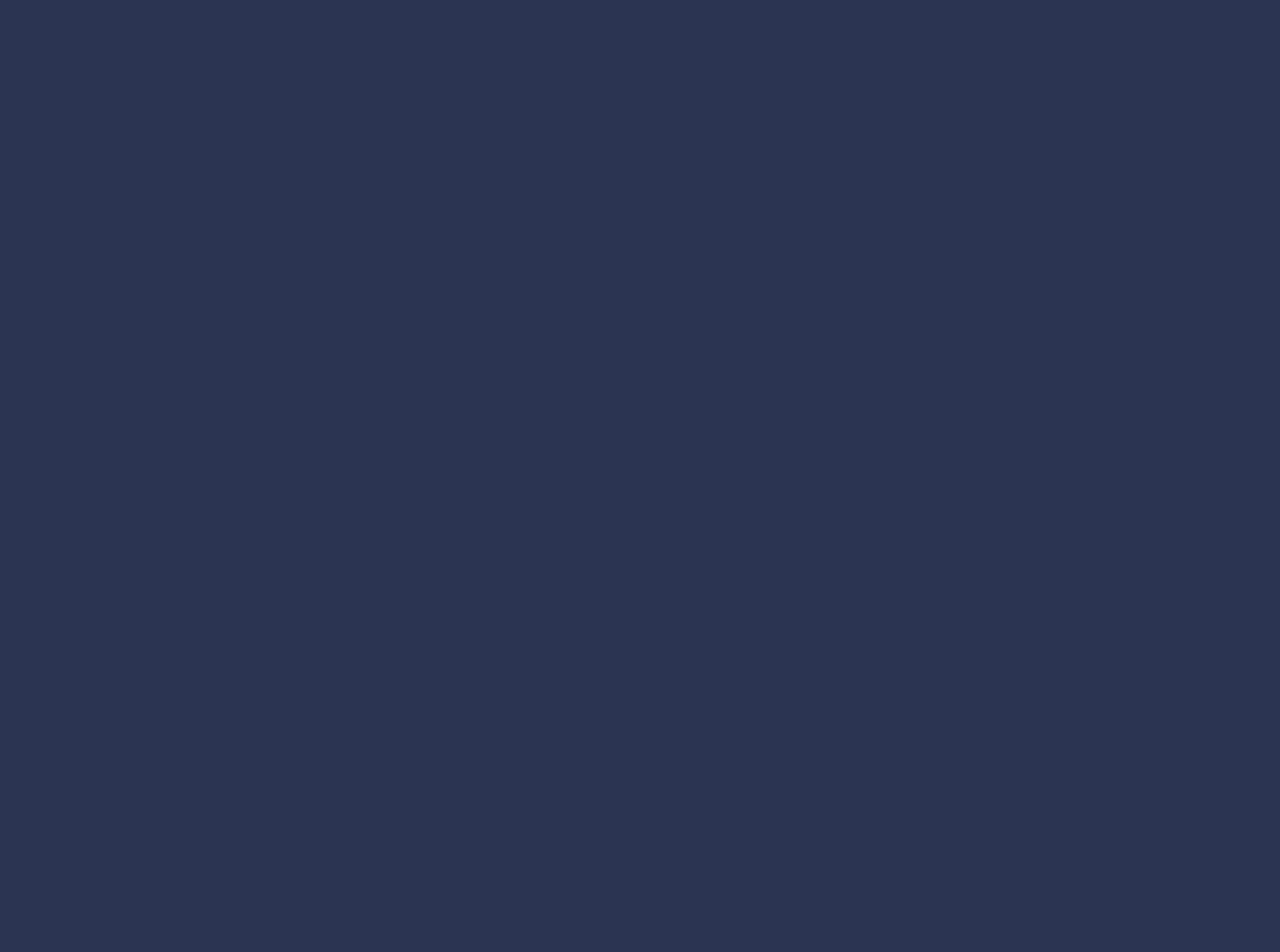
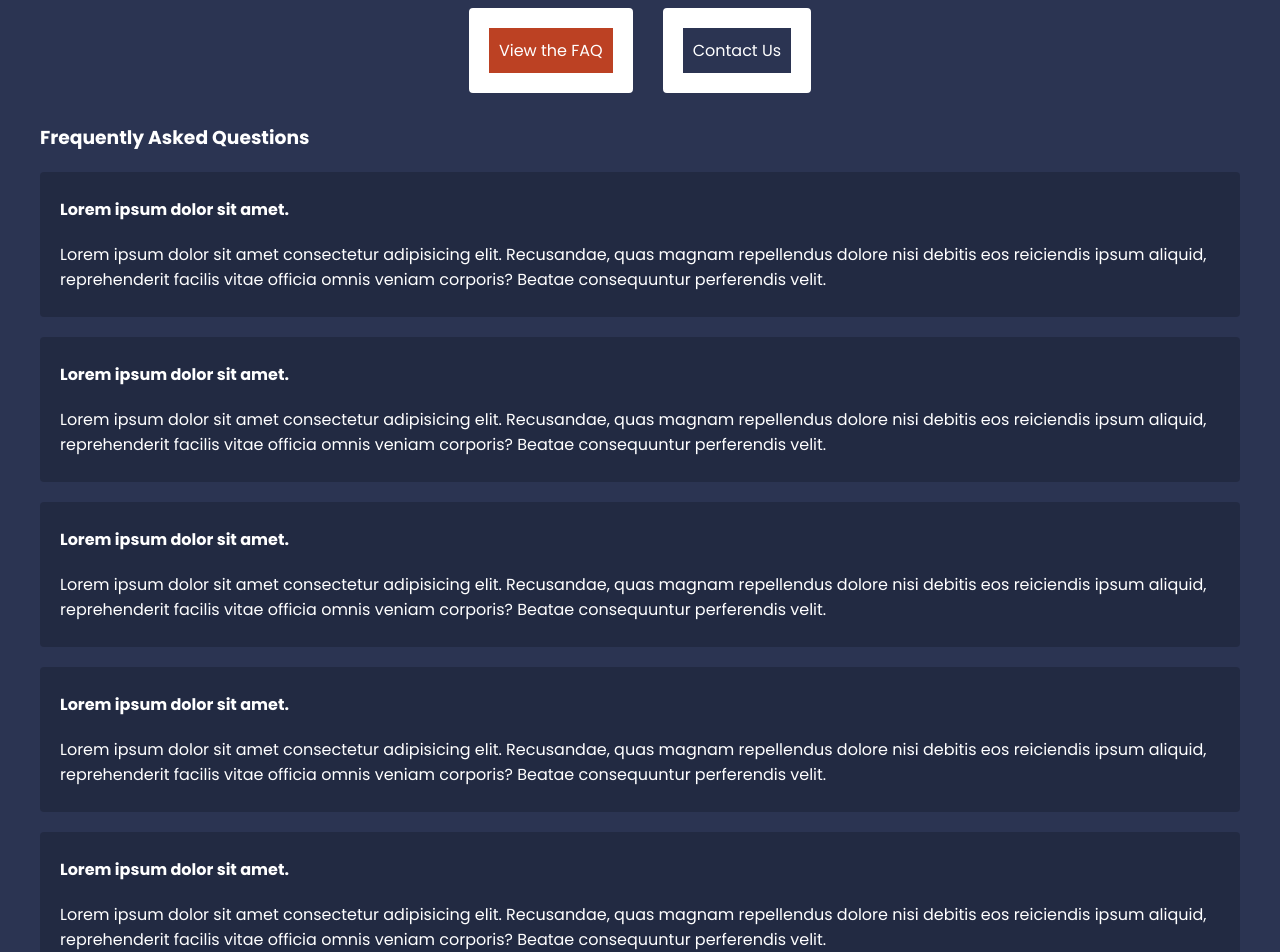
Before and after one commit to MahdiAtlas2004/jobarouter, a React (Create React App) app: page /help/faq in a window 1280 px wide. Before the commit this address had no page. Shown: the part 200-1152 px from the top of the page. Before the commit the page ends 800 px from the top, so only its background shows below. Built offline with nearby package versions, Linux system fonts and the light colour scheme.

Commit message:
Adding FAQ and Contact Us nested routes in HelpLayout

```diff
--- a/src/App.js
+++ b/src/App.js
@@ -6,23 +6,28 @@
 } from "react-router-dom";
 import Home from "./pages/Home";
 import About from "./pages/About";
+import Faq from "./pages/help/Faq";
+import Contact from "./pages/help/Contact";
 
 //layouts
 import RootLayout from "./layouts/RootLayout";
+import HelpLayout from "./layouts/HelpLayout";
 
 const router = createBrowserRouter(
   createRoutesFromElements(
     <Route path="/" element={<RootLayout />}>
       <Route index element={<Home />} />
       <Route path="/about" element={<About />} />
+      <Route path="help" element={<HelpLayout />}>
+        <Route path="faq" element={<Faq />} />
+        <Route path="contact" element={<Contact />} />
+      </Route>
     </Route>
   )
 );
 
 function App() {
-  return (
-    <RouterProvider router={router} />
-  );
+  return <RouterProvider router={router} />;
 }
 
 export default App;
--- a/src/index.css
+++ b/src/index.css
@@ -1,4 +1,4 @@
-@import url('https://fonts.googleapis.com/css2?family=Poppins:wght@400;700&display=swap');
+@import url("https://fonts.googleapis.com/css2?family=Poppins:wght@400;700&display=swap");
 
 :root {
   --primary: #bc4123;
@@ -53,15 +53,55 @@
 }
 
 /* help layout */
-
+.help-layout nav {
+  display: flex;
+  justify-content: center;
+  gap: 30px;
+  margin: 30px 0;
+}
+.help-layout nav a {
+  padding: 10px;
+  border: 20px solid white;
+  border-radius: 4px;
+  text-decoration: none;
+}
+.help-layout nav a:hover {
+  border-color: var(--primary);
+}
+.help-layout nav a.active {
+  background-color: var(--primary);
+}
 
 /* faq */
-
-
+.faq .question {
+  background-color: rgba(0, 0, 0, 0.2);
+  padding: 5px 20px;
+  border-radius: 4px;
+  margin: 20px 0;
+}
+/* contact form */
+form {
+  margin-top: 30px;
+}
+form input,
+form label span,
+form textarea {
+  display: block;
+}
+form input,
+form textarea {
+  margin-bottom: 30px;
+  padding: 8px;
+  border-radius: 4px;
+  border: 0;
+  width: 300px;
+  color: var(--secondary);
+}
+form label span {
+  margin-bottom: 10px;
+}
 /* careers list */
-
 
 /* careers details */
 
-
 /* breadcrumbs */
--- /dev/null
+++ b/src/layouts/HelpLayout.js
@@ -0,0 +1,17 @@
+import { NavLink, Outlet } from "react-router-dom";
+
+export default function HelpLayout() {
+  return (
+    <div className="help-layout">
+        <h2>Website Help</h2>
+        <p>Lorem ipsum, dolor sit amet consectetur adipisicing elit. Eius, distinctio.</p>
+
+        <nav>
+            <NavLink to="faq">View the FAQ</NavLink>
+            <NavLink to="contact">Contact Us</NavLink>
+        </nav>
+
+        <Outlet />
+    </div>
+  )
+}
--- a/src/layouts/RootLayout.js
+++ b/src/layouts/RootLayout.js
@@ -7,11 +7,13 @@
         <nav>
           <h1>Jobarouter</h1>
           <NavLink to="/">Home</NavLink>
-          <NavLink to="/about">about</NavLink>
+          <NavLink to="about">About</NavLink>
+          <NavLink to="help">Help</NavLink>
         </nav>
       </header>
 
       <main>
+        {/* The Outlet tells that where should child routes must render */}
         <Outlet />
       </main>
     </div>
--- /dev/null
+++ b/src/pages/help/Contact.js
@@ -0,0 +1,19 @@
+
+export default function Contact() {
+  return (
+    <div className="contact">
+        <h3>Contact Us</h3>
+        <form>
+            <label>
+                <span>Your email:</span>
+                <input type="email" name="email" required/>
+            </label>
+            <label>
+                <span>Your message:</span>
+                <textarea name="email" required></textarea>
+            </label>
+            <button>Submit</button>
+        </form>
+    </div>
+  )
+}
--- /dev/null
+++ b/src/pages/help/Faq.js
@@ -0,0 +1,67 @@
+export default function Faq() {
+  return (
+    <div className="faq">
+      <h3>Frequently Asked Questions</h3>
+
+      <div className="question">
+        <p>
+          <strong>Lorem ipsum dolor sit amet.</strong>
+        </p>
+        <p>
+          Lorem ipsum dolor sit amet consectetur adipisicing elit. Recusandae,
+          quas magnam repellendus dolore nisi debitis eos reiciendis ipsum
+          aliquid, reprehenderit facilis vitae officia omnis veniam corporis?
+          Beatae consequuntur perferendis velit.
+        </p>
+      </div>
+
+      <div className="question">
+        <p>
+          <strong>Lorem ipsum dolor sit amet.</strong>
+        </p>
+        <p>
+          Lorem ipsum dolor sit amet consectetur adipisicing elit. Recusandae,
+          quas magnam repellendus dolore nisi debitis eos reiciendis ipsum
+          aliquid, reprehenderit facilis vitae officia omnis veniam corporis?
+          Beatae consequuntur perferendis velit.
+        </p>
+      </div>
+
+      <div className="question">
+        <p>
+          <strong>Lorem ipsum dolor sit amet.</strong>
+        </p>
+        <p>
+          Lorem ipsum dolor sit amet consectetur adipisicing elit. Recusandae,
+          quas magnam repellendus dolore nisi debitis eos reiciendis ipsum
+          aliquid, reprehenderit facilis vitae officia omnis veniam corporis?
+          Beatae consequuntur perferendis velit.
+        </p>
+      </div>
+
+      <div className="question">
+        <p>
+          <strong>Lorem ipsum dolor sit amet.</strong>
+        </p>
+        <p>
+          Lorem ipsum dolor sit amet consectetur adipisicing elit. Recusandae,
+          quas magnam repellendus dolore nisi debitis eos reiciendis ipsum
+          aliquid, reprehenderit facilis vitae officia omnis veniam corporis?
+          Beatae consequuntur perferendis velit.
+        </p>
+      </div>
+
+      <div className="question">
+        <p>
+          <strong>Lorem ipsum dolor sit amet.</strong>
+        </p>
+        <p>
+          Lorem ipsum dolor sit amet consectetur adipisicing elit. Recusandae,
+          quas magnam repellendus dolore nisi debitis eos reiciendis ipsum
+          aliquid, reprehenderit facilis vitae officia omnis veniam corporis?
+          Beatae consequuntur perferendis velit.
+        </p>
+      </div>
+    </div>
+  );
+}
```
